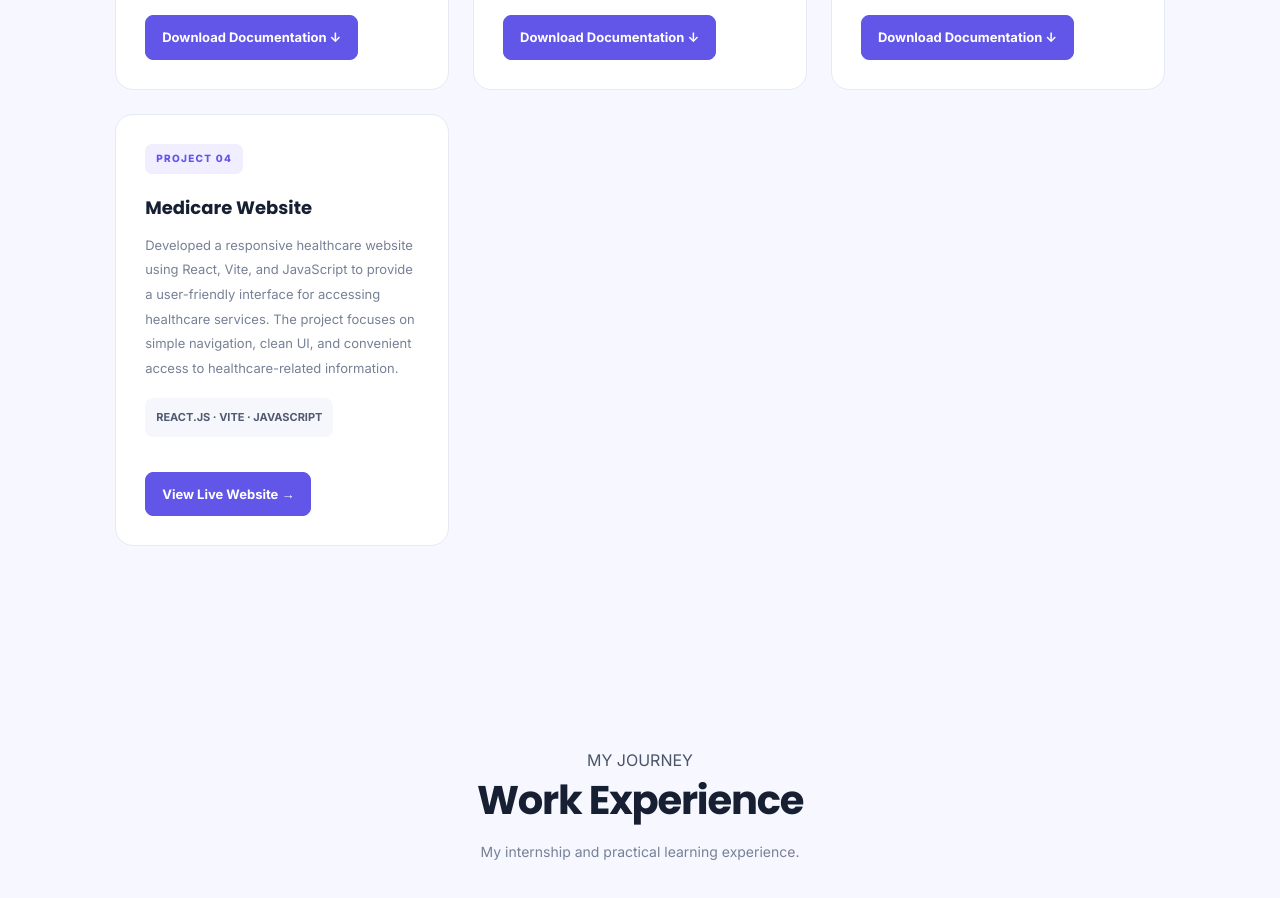
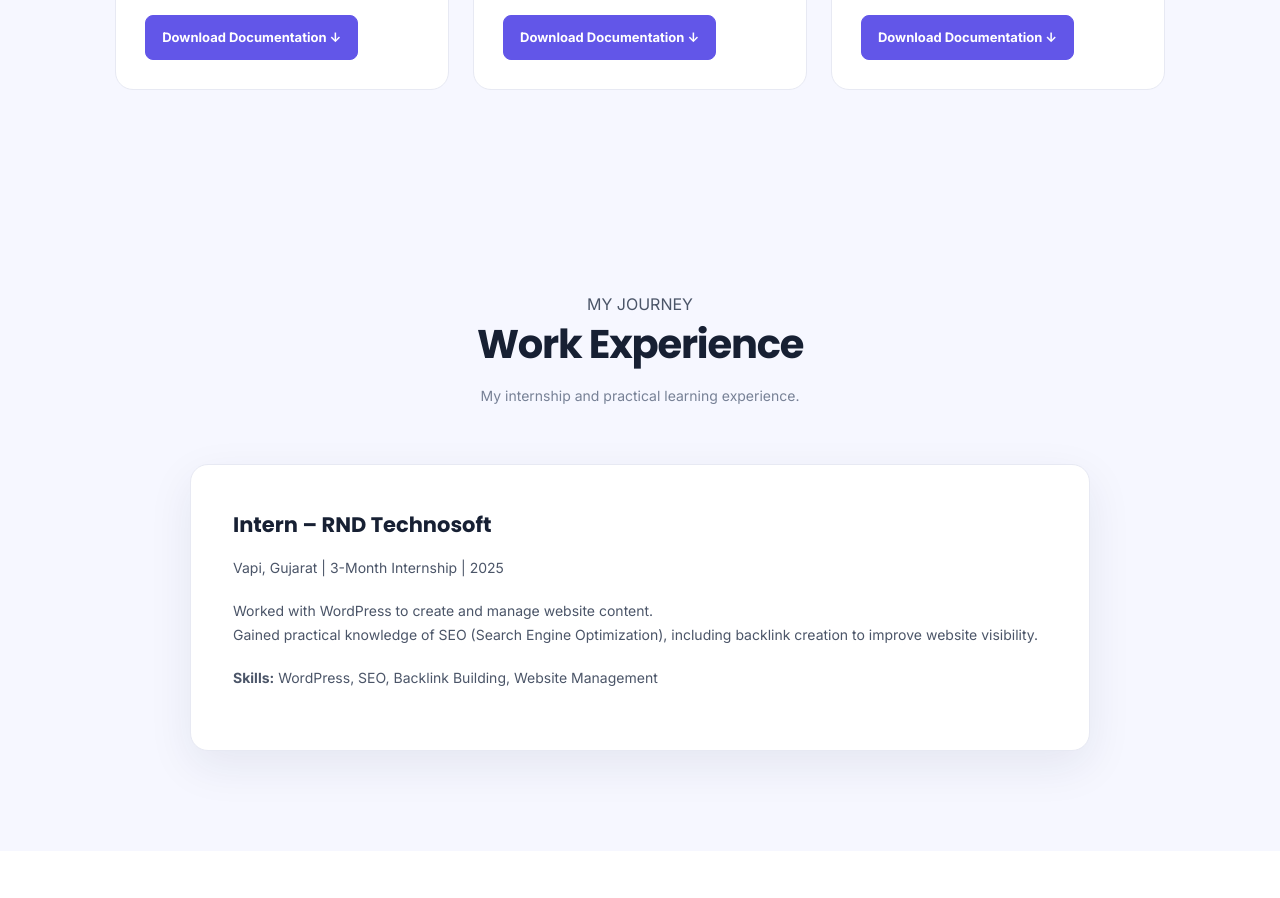
Before and after one commit to Sampadawani/MyPortfolio, a plain HTML site: page index.html in a window 1280 px wide. Shown: the part 3153-4051 px from the top of the page. Drawn offline with Linux system fonts and the light colour scheme.

Commit message:
Update index.html

```diff
--- a/index.html
+++ b/index.html
@@ -211,23 +211,6 @@
                         Download Documentation ↓
                     </a>
                 </article>
-
-                <article class="project-card">
-                    <div class="project-number">PROJECT 04</div>
-                    <h3>Medicare Website</h3>
-                    <p>
-                        Developed a responsive healthcare website using React, Vite, and JavaScript to provide a
-                        user-friendly interface for accessing healthcare services. The project focuses on simple
-                        navigation, clean UI, and convenient access to healthcare-related information.
-                    </p>
-                    <p class="project-tech">REACT.JS · VITE · JAVASCRIPT </p>
-                    <a href="https://sampadawani.github.io/medicare-plus/"
-                       target="_blank"
-                       rel="noopener noreferrer"
-                       class="project-link">
-                            View Live Website →
-                    </a>
-                </article>
             </div>
         </section>
 
```
